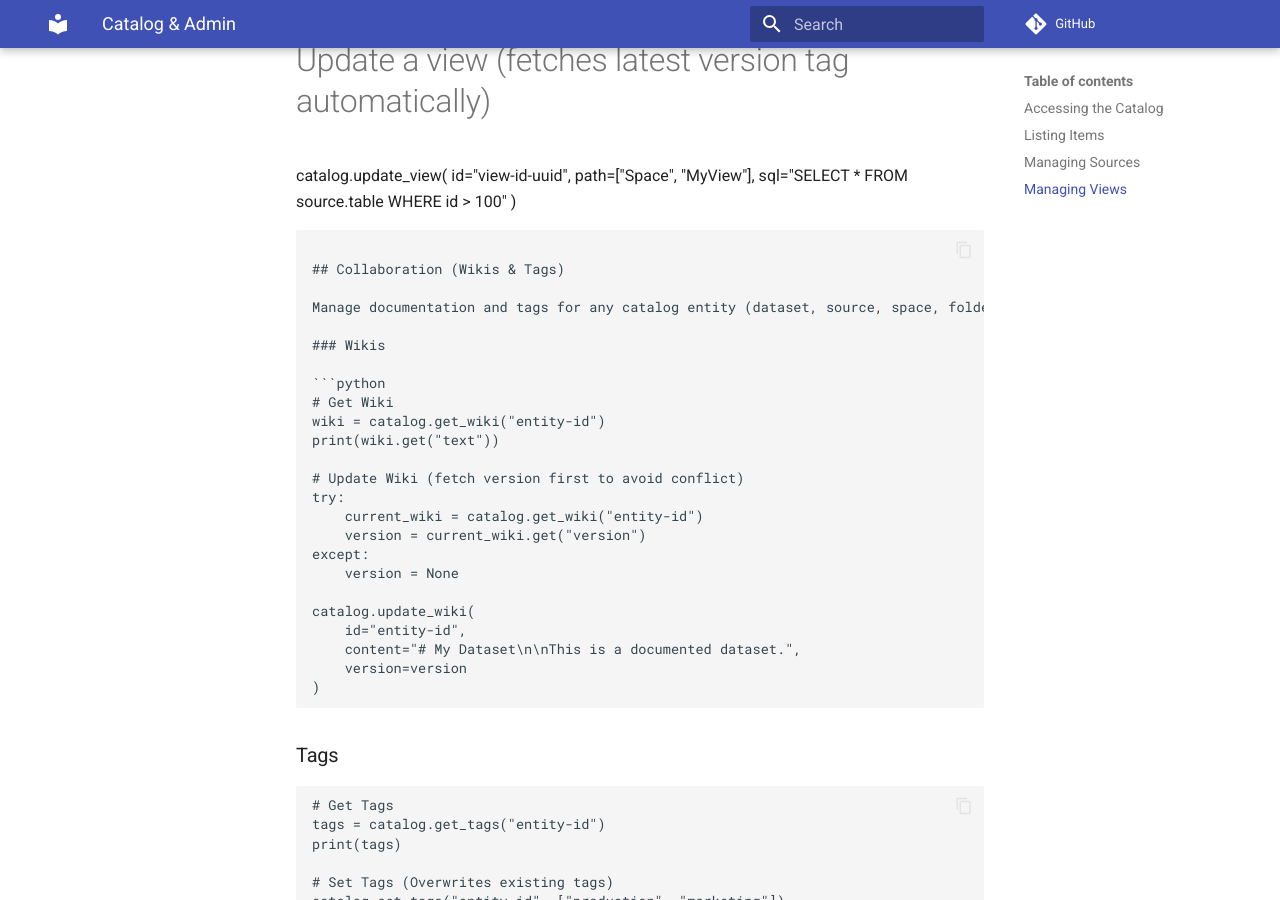
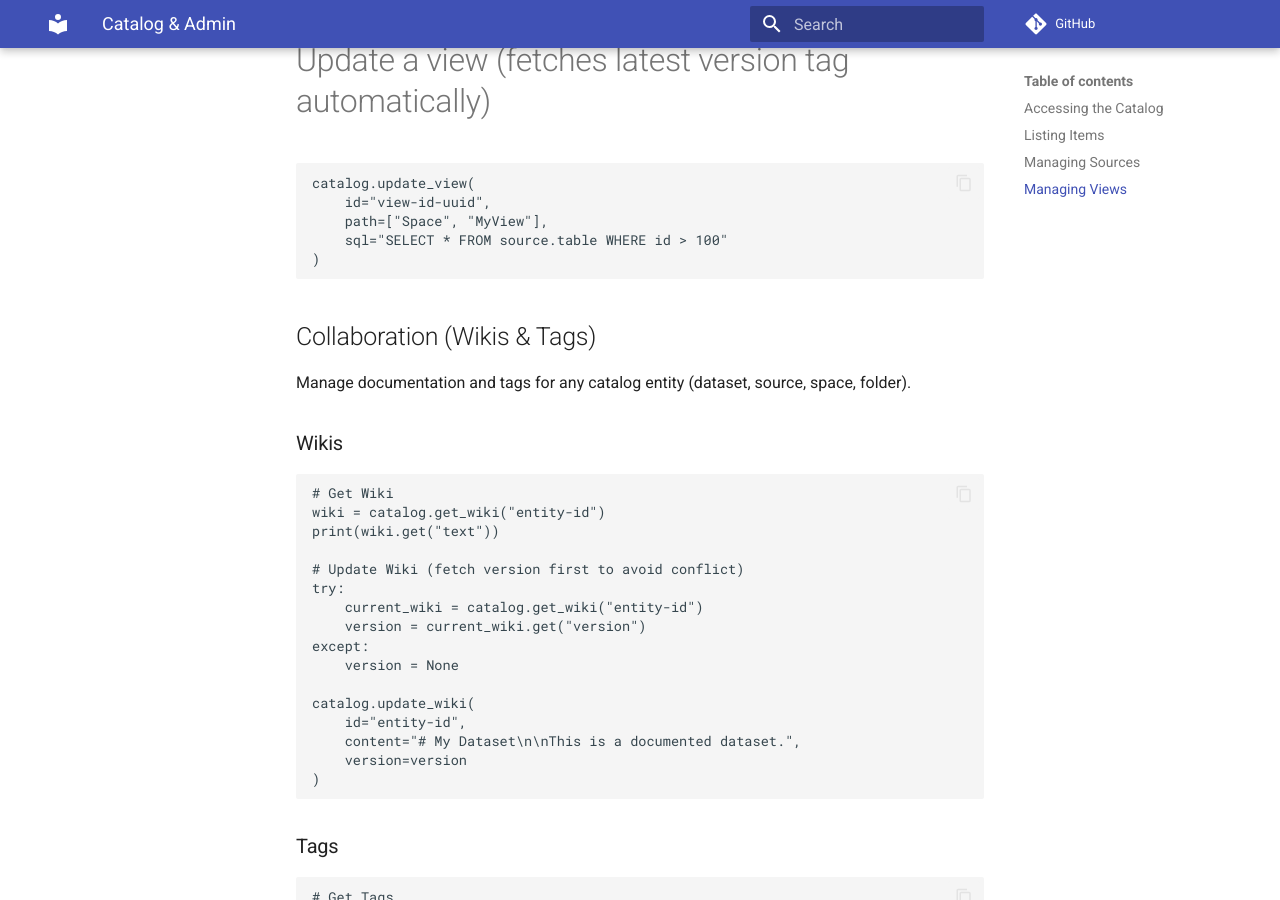
Before and after one commit to developer-advocacy-dremio/dremio-cloud-dremioframe, an MkDocs documentation site: the page built from docs/admin_governance/catalog.md, in a window 1280 px wide and 900 px high, scrolled down 1542 px. Built offline with MkDocs 1.6.1 and Material for MkDocs 9.7.7, drawn with Linux system fonts in a browser that asks for light colours; comment, search, counter and statistics services are not loaded.

Commit message:
update for better dremio software connectivity

````diff
--- a/docs/admin_governance/catalog.md
+++ b/docs/admin_governance/catalog.md
@@ -65,6 +65,7 @@ catalog.create_view(
 ```
 
 # Update a view (fetches latest version tag automatically)
+```python
 catalog.update_view(
     id="view-id-uuid",
     path=["Space", "MyView"],
````
